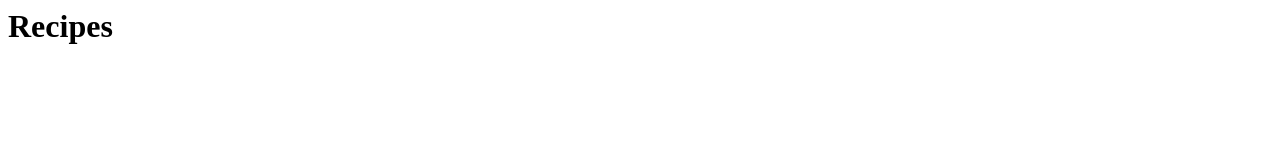
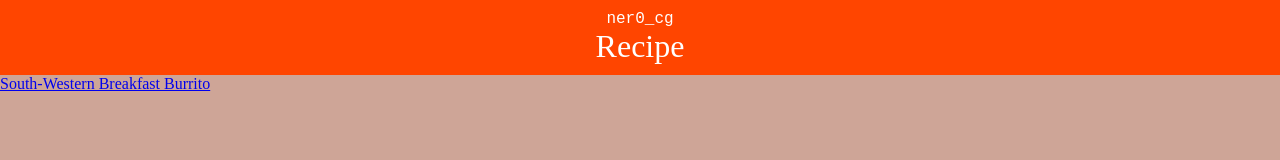
Before and after one commit to Naseef03/recipes, a plain HTML site: page index.html in a window 1280 px wide. Drawn offline with Linux system fonts and the light colour scheme.

Commit message:
Add header tag for index

```diff
--- a/index.html
+++ b/index.html
@@ -1,14 +1,16 @@
-<div id="app">
 <!DOCTYPE html>
 <html lang="en">
 <head>
-      <meta charset="UTF-8" />
-      <meta http-equiv="X-UA-Compatible" content="IE=edge" />
-      <meta name="viewport" content="width=device-width, initial-scale=1.0" />
-      <title>Recipes</title>
+  <meta charset="UTF-8">
+  <link rel="stylesheet" href="style.css">
+  <title>Recipe</title>
 </head>
 <body>
-      <h1>Recipes</h1>
+  <header>
+    <p class="logo">ner0_cg</p>
+    <p class="site-name">Recipe</p>
+  </header>
+
+  <a href="./recipe/southwestern-breakfast-burrito.html">South-Western Breakfast Burrito</a>
 </body>
 </html>
-</div>
--- a/index.js
+++ /dev/null
@@ -1,6 +0,0 @@
-// Import stylesheets
-import './style.css';
-
-// Write Javascript code!
-const appDiv = document.getElementById('app');
-appDiv.innerHTML = `<h1>JS Starter</h1>`;
--- a/package.json
+++ /dev/null
@@ -1,6 +0,0 @@
-{
-  "name": "js",
-  "version": "0.0.0",
-  "private": true,
-  "dependencies": {}
-}
--- a/style.css
+++ b/style.css
@@ -1,3 +1,22 @@
-h1, h2 {
-  font-family: Lato;
+body {
+  margin: 0;
+  padding: 0;
+  background-color: rgb(206, 165, 151);
 }
+
+header {
+  background-color: orangered;
+  padding: 10px;
+  text-align: center;
+  color: white;
+}
+
+.logo {
+  margin: 0;
+  font-family: 'Courier New', Courier, monospace;
+}
+
+.site-name {
+  margin: 0;
+  font-size: 32px;
+}
--- a/tsconfig.json
+++ /dev/null
@@ -1,5 +0,0 @@
-{
-  "compilerOptions": {
-    "target": "esnext"
-  }
-}
```
Also changed, not shown: recipe/southwestern-breakfast-burrito.css (added), recipe/southwestern-breakfast-burrito.html (added). Lines whose indentation alone changed are shown as unchanged.
